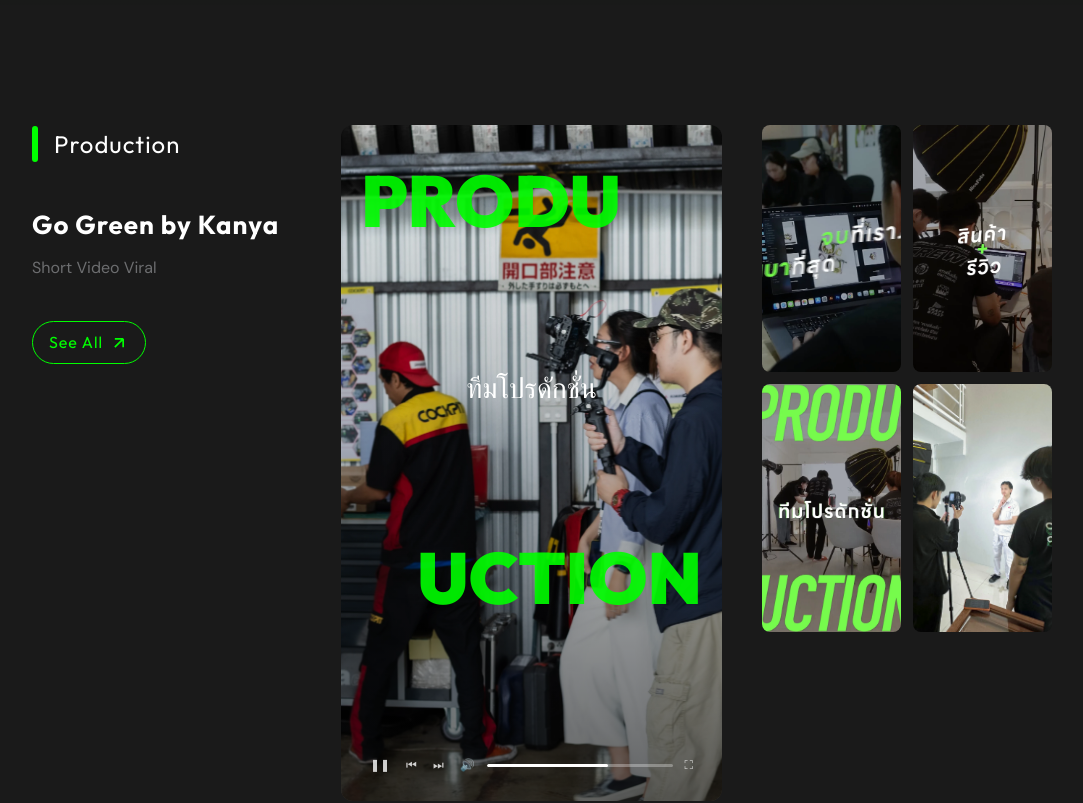
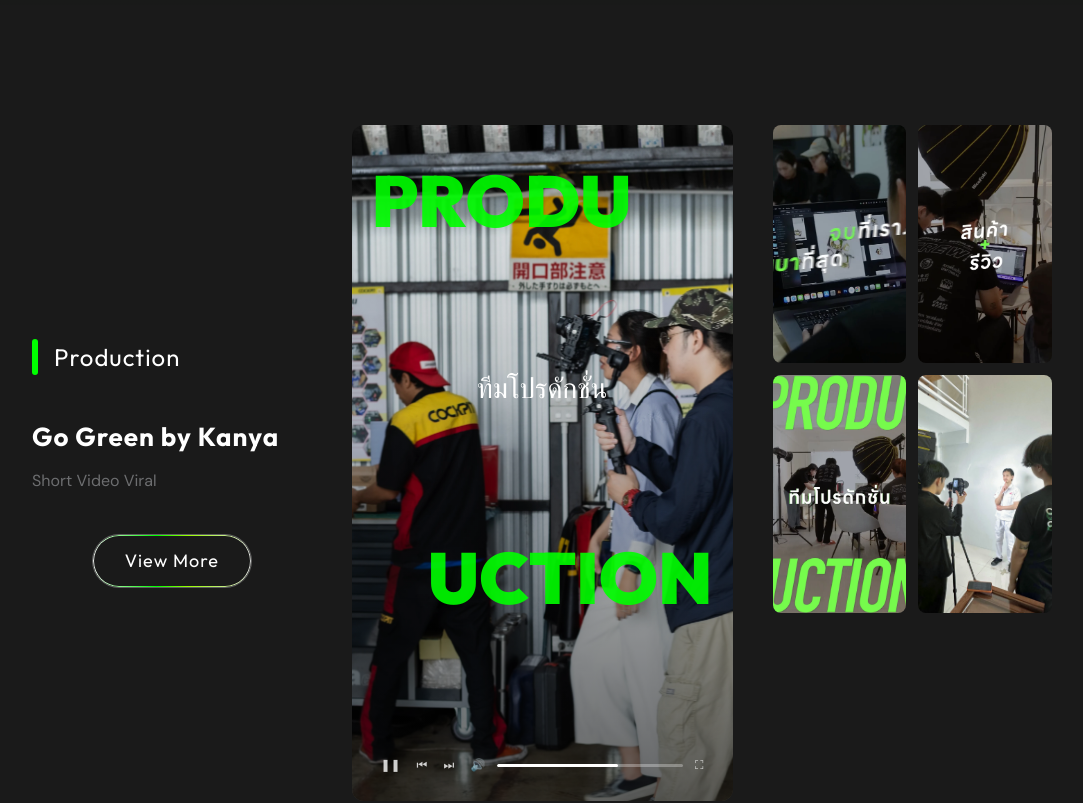
Before and after one commit to rotoon/crafting-new, a Next.js app: page / in a window 1280 px wide. Shown: the part 5487-6290 px from the top of the page, without its empty margins (98-1181 px from the left). Built offline with nearby package versions, Linux system fonts and the light colour scheme; a web font is replaced by a local one.

Commit message:
style: update grid layout and production section alignment in Works component

```diff
--- a/src/app/globals.css
+++ b/src/app/globals.css
@@ -1000,7 +1000,7 @@ a {
     margin: 0 auto;
     padding: 80px 130px;
     display: grid;
-    grid-template-columns: 1fr 381px 290px;
+    grid-template-columns: 1fr 1fr 1fr;
     gap: 40px;
     align-items: start;
 }
@@ -1008,7 +1008,9 @@ a {
 .production-left {
     display: flex;
     flex-direction: column;
+    justify-content: center;
     gap: 40px;
+    height: 100%;
 }
 
 .production-info h3 {
--- a/src/components/Works.tsx
+++ b/src/components/Works.tsx
@@ -115,19 +115,11 @@ export default function Works() {
             <h3 className="production-title">Go Green by Kanya</h3>
             <p className="production-type">Short Video Viral</p>
           </div>
-          <a href="#" className="see-all-link production-link">
-            See All
-            <svg
-              width="20"
-              height="20"
-              viewBox="0 0 24 24"
-              fill="none"
-              stroke="currentColor"
-              strokeWidth="2"
-            >
-              <path d="M7 17L17 7M17 7H7M17 7V17" />
-            </svg>
-          </a>
+          <FadeIn direction="left" delayMs={300} className="services-view-more">
+            <a href="#" className="btn-view-more">
+              View More
+            </a>
+          </FadeIn>
         </FadeIn>
 
         <FadeIn className="production-center">
```
